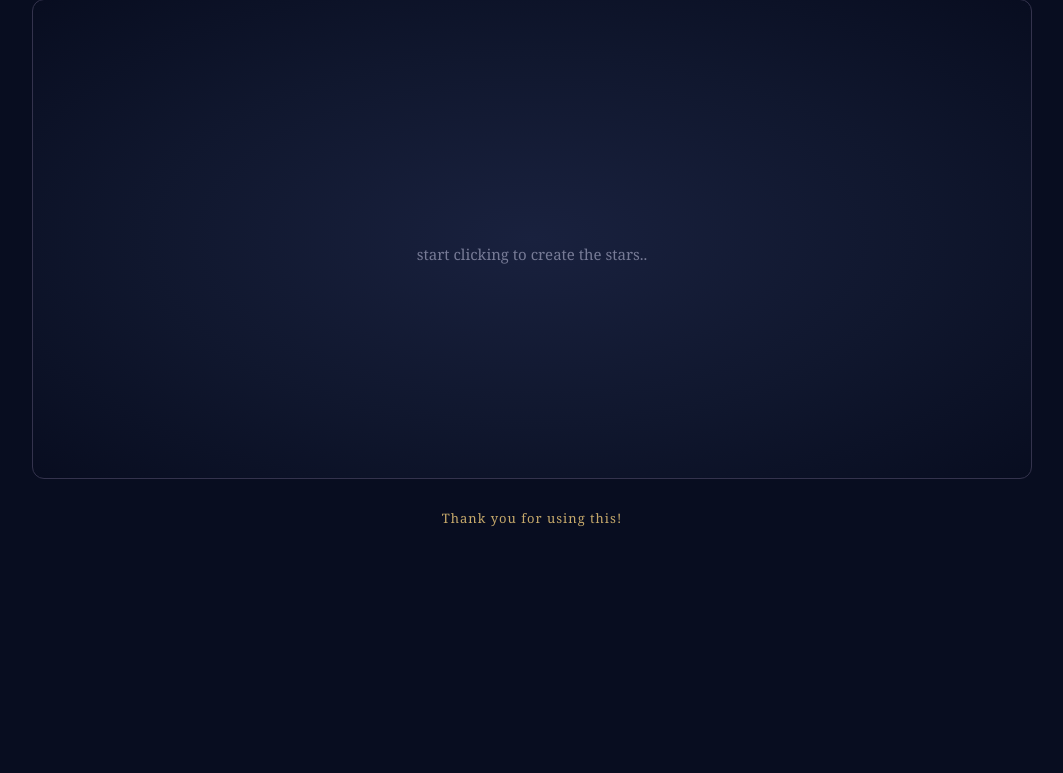
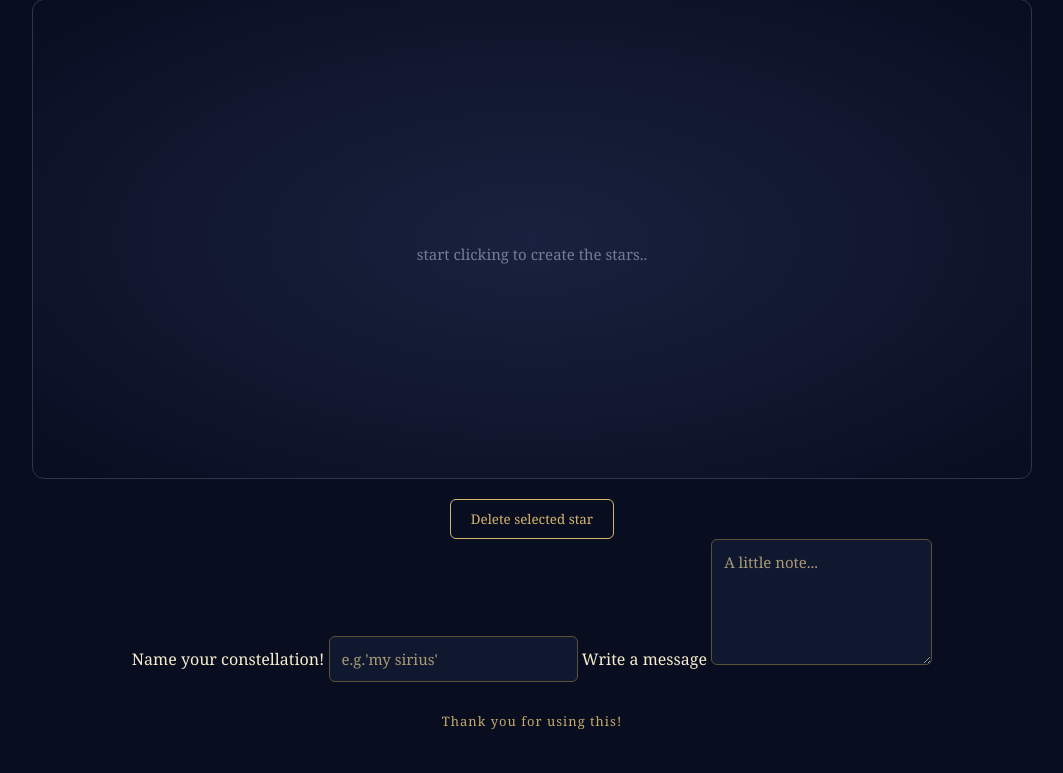
Before and after one commit to niveda-13/constellation-notes, a Flask app: page / in a window 1280 px wide. Shown: the part 253-1026 px from the top of the page, without its empty margins (108-1171 px from the left). Before the commit the page ends 780 px from the top, so only its background shows below. Run offline with Flask 3, Linux system fonts and the light colour scheme.

Commit message:
added star deletion and text boxes

```diff
--- a/static/java_script.js
+++ b/static/java_script.js
@@ -10,6 +10,15 @@ const sky = document.getElementById("sky");
 
 // gives javascript access to the svg element "connections" to draw lines
 const connectionsLayer = document.getElementById("connections");
+
+
+// gives javascript access to the delete button
+const deleteButton = document.getElementById("delete-star");
+
+// gives javascript access to the constellation name and personal message fields
+const nameInput = document.getElementById("constellation-name");
+const messageInput = document.getElementById("personal-message");
+
 
 // following 3 variables added to help in connecting stars
 // stars -> stores the coordinates of all stars
@@ -126,7 +135,69 @@ sky.addEventListener("click", function(event) {
 
     // querySelector() finds an element matching a css selector
     if (instruction) {
-        instruction.style.display = "none";
-    }
+        instruction.style.display = "none";}
 
 });
+
+// listening for clicks on the delete button
+deleteButton.addEventListener("click", function() {
+
+    // checking if a star is currently selected
+    if (selectedStar === null) {
+        return;}
+
+    // removing the selected star from the stars array
+    stars.splice(selectedStar, 1);
+
+    // removing connections involving the selected star
+    connections = connections
+        .filter(connection =>
+            connection[0] !== selectedStar &&
+            connection[1] !== selectedStar
+        );
+
+    // removing the selected star visually
+    const starToRemove = sky.querySelector(
+        `.star[data-index="${selectedStar}"]`
+    );
+    starToRemove.remove();
+
+    // updating the indices of the remaining stars
+    const remainingStars = sky.querySelectorAll(".star");
+
+    remainingStars.forEach(function(star, index) {
+        star.dataset.index = index;
+    });
+
+    // updating the indices of the remaining connections
+    connections = connections.map(connection => [
+        connection[0] > selectedStar ? connection[0] - 1 : connection[0],
+        connection[1] > selectedStar ? connection[1] - 1 : connection[1]
+    ]);
+
+    // clearing the existing lines
+    connectionsLayer.innerHTML = "";
+
+    // redrawing the remaining connections
+    connections.forEach(function(connection) {
+        const firstStar = stars[connection[0]];
+        const secondStar = stars[connection[1]];
+
+        const line = document.createElementNS(
+            "http://www.w3.org/2000/svg",
+            "line"
+        );
+
+        line.setAttribute("x1", firstStar.x);
+        line.setAttribute("y1", firstStar.y);
+        line.setAttribute("x2", secondStar.x);
+        line.setAttribute("y2", secondStar.y);
+
+        line.classList.add("connection-line");
+        connectionsLayer.appendChild(line);
+    });
+
+    // clearing the selection
+    selectedStar = null;
+
+});
--- a/static/style.css
+++ b/static/style.css
@@ -155,3 +155,48 @@ footer {
     stroke-width: 1.5;
     opacity: 0.8;
 }
+
+/* button for deleting selected stars */
+
+#delete-star {
+    margin-top: 20px;
+    padding: 10px 20px;
+    background: transparent;
+    border: 1px solid #D6B56D;
+    border-radius: 6px;
+    color: #D6B56D;
+    font-family: Georgia, serif;
+    cursor: pointer;
+}
+
+#delete-star:hover {
+    background: #D6B56D;
+    color: #080d20;
+}
+
+
+/* styling for constellation name and message fields */
+.details-section input,
+.details-section textarea {
+    background-color: #10182f;
+    border: 1px solid #5c5039;
+    border-radius: 6px;
+    color: #FAF8F5;
+    font-family: Georgia, serif;
+    font-size: 15px;
+    padding: 12px;
+}
+
+/* placeholder text */
+.details-section input::placeholder,
+.details-section textarea::placeholder {
+    color: #a99a76;
+}
+
+/* when the user clicks inside a field */
+.details-section input:focus,
+.details-section textarea:focus {
+    outline: none;
+    border-color: #D6B56D;
+    box-shadow: 0 0 8px rgba(214, 181, 109, 0.25);
+}
--- a/templates/index.html
+++ b/templates/index.html
@@ -75,8 +75,30 @@
                 </p>
             </div>
 
+            <!-- renders a clickable "delete star" button that later js will access-->
+            <button id="delete-star">Delete selected star</button>
+
         <!-- SECTION 2-->
         </section>
+
+        <!-- constellation details -->
+        <section class="details-section">
+
+        <label for="constellation-name">Name your constellation!</label>
+        <input
+            type="text"
+            id="constellation-name"
+            placeholder="e.g.'my sirius'"
+        >
+
+        <label for="personal-message">Write a message</label>
+        <textarea
+            id="personal-message"
+            placeholder="A little note..."
+            rows="5"
+        ></textarea>
+
+    </section>
 
         <!-- FOOTER-->
 
```
